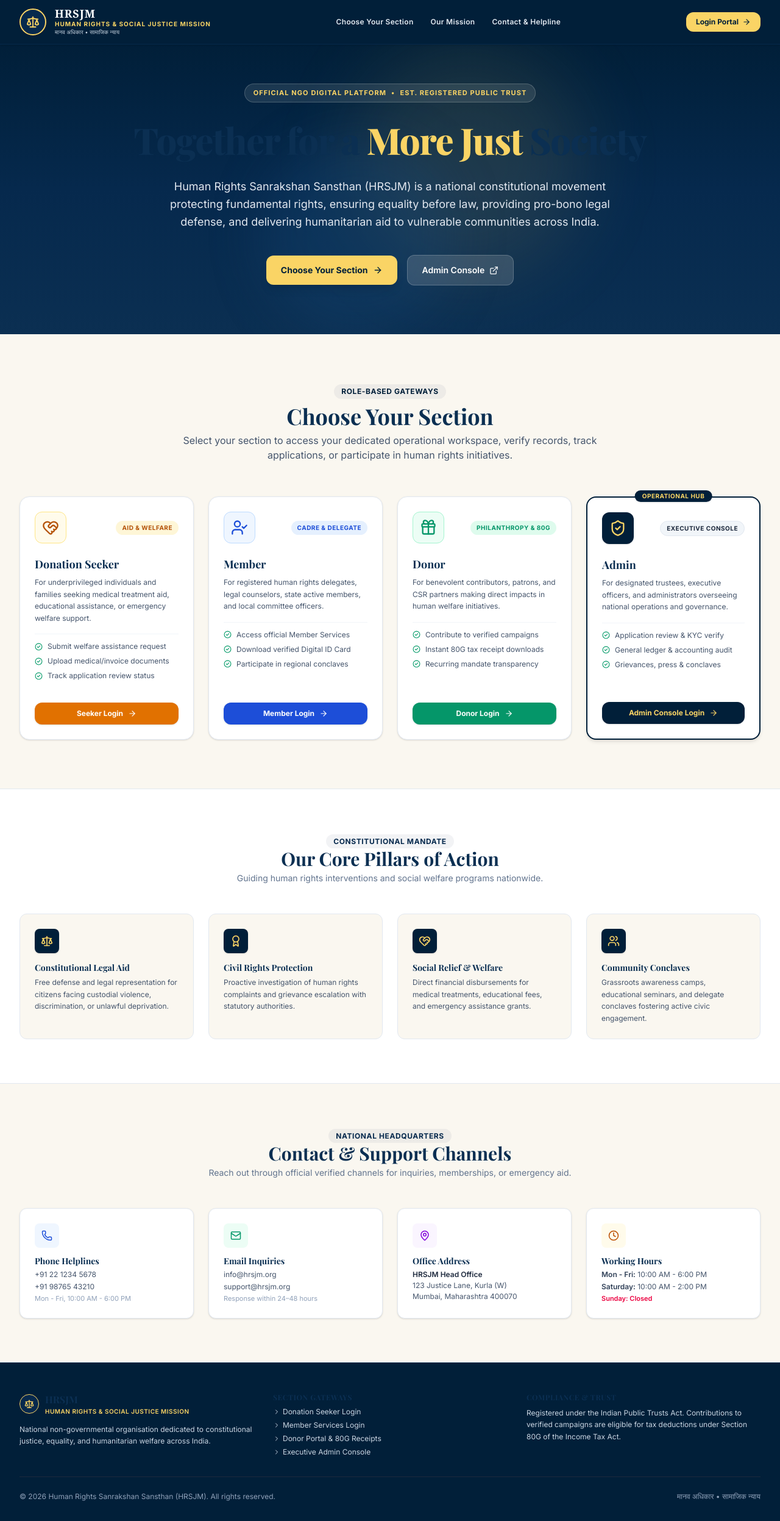
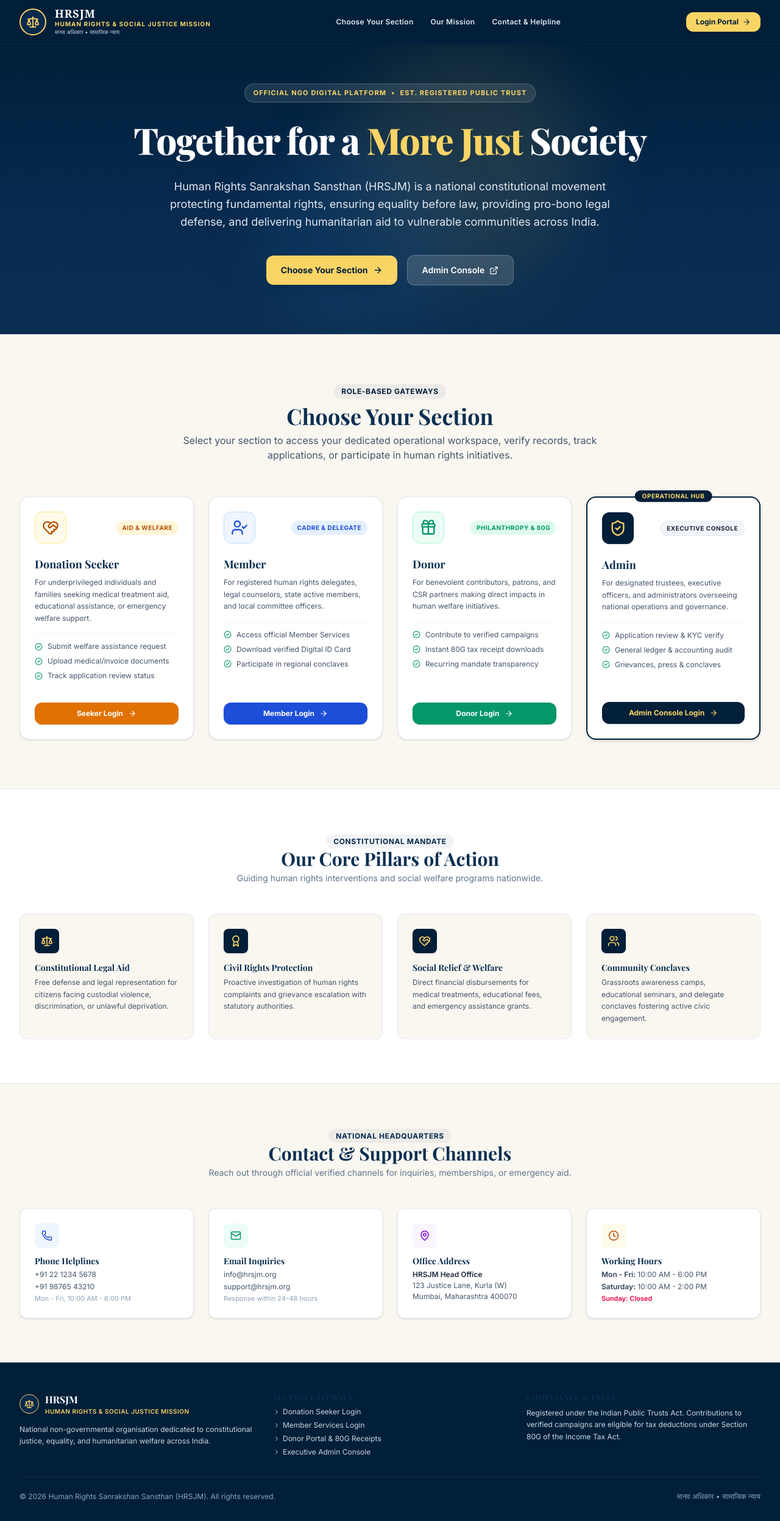
Before and after one commit to developer-gnt/new, a React (Vite) app: page / in a window 1280 px wide. Shown: the whole page at 61% size. Built offline with nearby package versions, Linux system fonts and the light colour scheme; no server answers; a web font is replaced by a local one.

Commit message:
fix(home): resolve heading font color visibility on dark hero section

```diff
--- a/src/index.css
+++ b/src/index.css
@@ -75,8 +75,8 @@ html, body {
   background: #94A3B8;
 }
 
-/* Headings */
-h1, h2, h3, h4, h5, h6 {
+/* Headings with 0-specificity default so utility classes like .text-white take precedence */
+:where(h1, h2, h3, h4, h5, h6) {
   color: var(--text-primary);
   font-family: var(--font-display);
   margin-top: 0;
--- a/src/pages/HomePage.tsx
+++ b/src/pages/HomePage.tsx
@@ -105,8 +105,11 @@ export const HomePage: React.FC = () => {
             <span>Est. Registered Public Trust</span>
           </div>
 
-          <h1 className="text-3xl sm:text-5xl lg:text-6xl font-extrabold font-serif tracking-tight text-white leading-tight">
-            Together for a <span className="text-[#FAD465]">More Just</span> Society
+          <h1
+            style={{ color: '#FFFFFF' }}
+            className="text-3xl sm:text-5xl lg:text-6xl font-extrabold font-serif tracking-tight text-white leading-tight"
+          >
+            Together for a <span style={{ color: '#FAD465' }} className="text-[#FAD465]">More Just</span> Society
           </h1>
 
           <p className="text-sm sm:text-base lg:text-lg text-slate-200 max-w-3xl mx-auto leading-relaxed font-normal">
@@ -467,7 +470,7 @@ export const HomePage: React.FC = () => {
                   <Scale size={16} />
                 </div>
                 <div>
-                  <h3 className="font-bold font-serif text-base text-white">HRSJM</h3>
+                  <h3 style={{ color: '#FFFFFF' }} className="font-bold font-serif text-base text-white">HRSJM</h3>
                   <p className="text-[10px] text-[#FAD465] font-semibold tracking-wider">
                     HUMAN RIGHTS & SOCIAL JUSTICE MISSION
                   </p>
--- a/src/pages/LoginPage.tsx
+++ b/src/pages/LoginPage.tsx
@@ -204,8 +204,11 @@ export const LoginPage: React.FC = () => {
               <RoleIcon size={28} className="text-[#FAD465]" />
             </div>
 
-            <h1 className="text-xl sm:text-2xl font-bold font-serif tracking-tight text-white mb-1">
-              Together for a <span className="text-[#FAD465]">More Just</span> Society
+            <h1
+              style={{ color: '#FFFFFF' }}
+              className="text-xl sm:text-2xl font-bold font-serif tracking-tight text-white mb-1"
+            >
+              Together for a <span style={{ color: '#FAD465' }} className="text-[#FAD465]">More Just</span> Society
             </h1>
             <p className="text-xs text-slate-300 max-w-sm mx-auto leading-relaxed">
               Sign in to continue and be a part of our mission for human rights, dignity, equality and peace.
```
